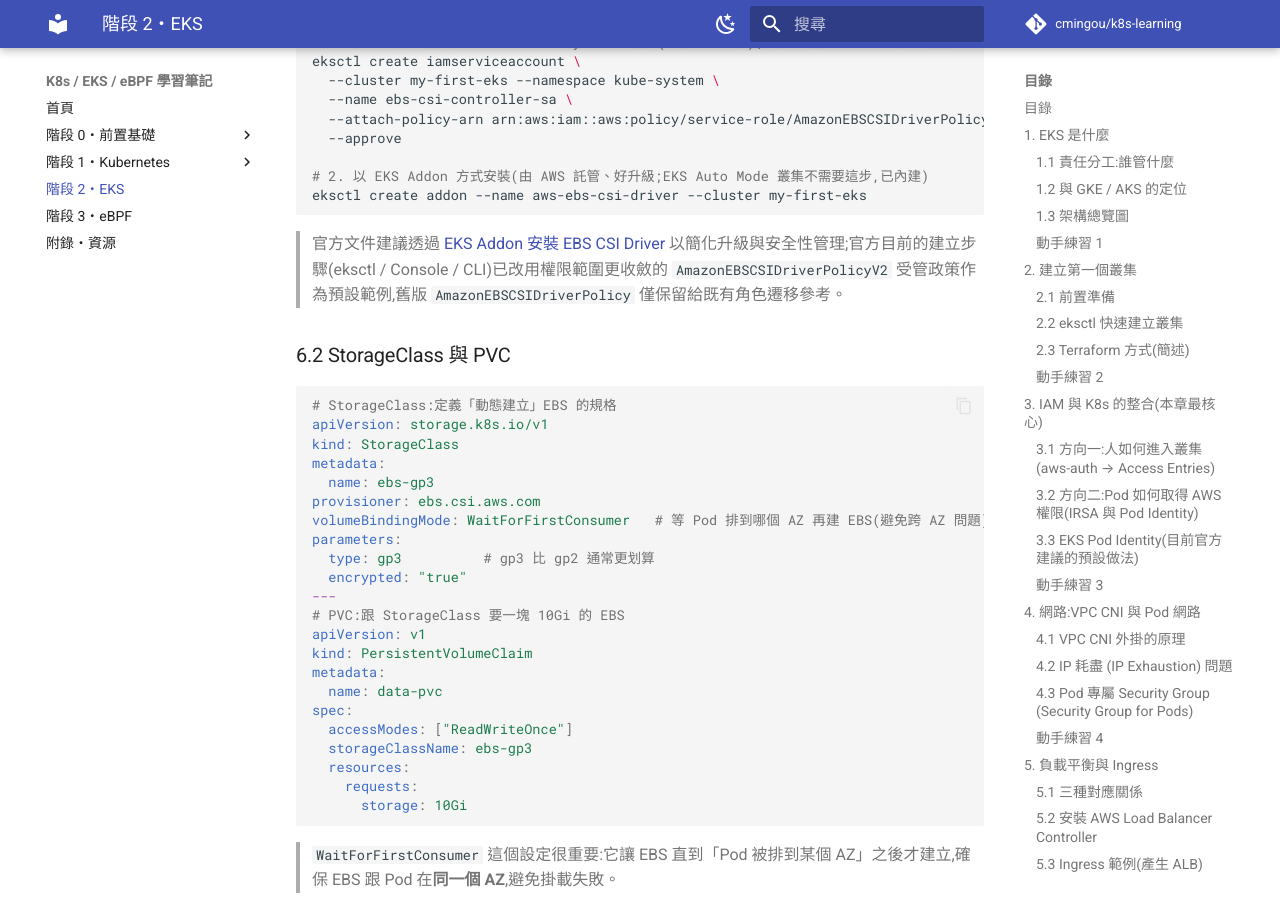
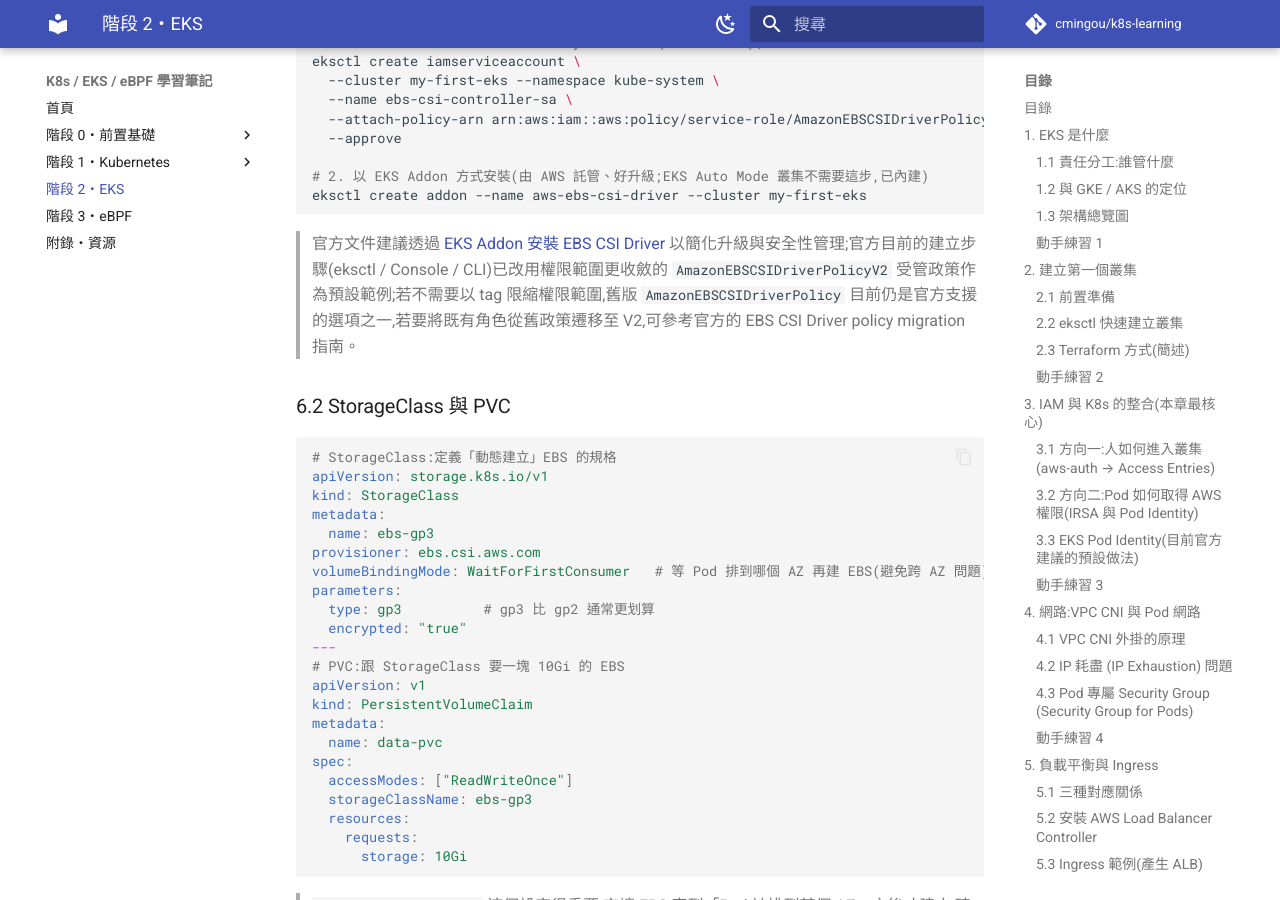
Before and after one commit to cmingou/k8s-learning, an MkDocs documentation site: the page built from docs/02-eks/README.md, in a window 1280 px wide and 900 px high, scrolled down 15824 px. Built offline with MkDocs 1.6.1 and Material for MkDocs 9.7.7, drawn with Linux system fonts in a browser that asks for light colours; comment, search, counter and statistics services are not loaded.

Commit message:
Soften EBS CSI Driver policy claim: old policy still officially supported
docs.aws.amazon.com/eks/latest/userguide/add-ons-aws-ebs-csi-driver.html
lists AmazonEBSCSIDriverPolicy as a still-valid option (for users who don't
need tag-based restriction), not a deprecated/migration-only policy.

````diff
--- a/docs/02-eks/README.md
+++ b/docs/02-eks/README.md
@@ -618,7 +618,7 @@ eksctl create iamserviceaccount \
 eksctl create addon --name aws-ebs-csi-driver --cluster my-first-eks
 ```
 
-> 官方文件建議透過 [EKS Addon 安裝 EBS CSI Driver](https://docs.aws.amazon.com/eks/latest/userguide/ebs-csi.html) 以簡化升級與安全性管理;官方目前的建立步驟(eksctl / Console / CLI)已改用權限範圍更收斂的 `AmazonEBSCSIDriverPolicyV2` 受管政策作為預設範例,舊版 `AmazonEBSCSIDriverPolicy` 僅保留給既有角色遷移參考。
+> 官方文件建議透過 [EKS Addon 安裝 EBS CSI Driver](https://docs.aws.amazon.com/eks/latest/userguide/ebs-csi.html) 以簡化升級與安全性管理;官方目前的建立步驟(eksctl / Console / CLI)已改用權限範圍更收斂的 `AmazonEBSCSIDriverPolicyV2` 受管政策作為預設範例;若不需要以 tag 限縮權限範圍,舊版 `AmazonEBSCSIDriverPolicy` 目前仍是官方支援的選項之一,若要將既有角色從舊政策遷移至 V2,可參考官方的 EBS CSI Driver policy migration 指南。
 
 ### 6.2 StorageClass 與 PVC
 
````
